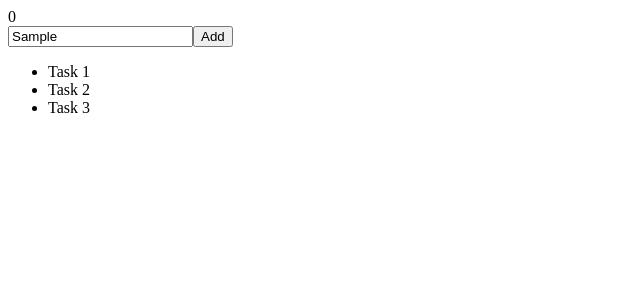
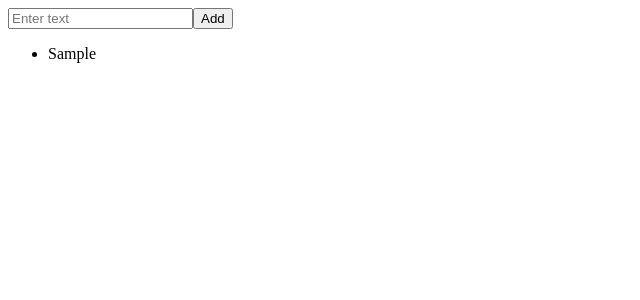
Before and after one commit to devhimani/react_todo, a React (Vite) app: page / in a window 1280 px wide. Both pictures are taken after typing "Sample" into the empty fields and a click on the button "Add". Shown: the top 300 px of the page, without its empty margins (0-640 px from the left). Built offline with nearby package versions, Linux system fonts and the light colour scheme.

Commit message:
create todo

```diff
--- a/src/App.js
+++ b/src/App.js
@@ -1,20 +1,31 @@
-import Input from "./components/Input";
+import { useState } from "react";
 
 const App = () => {
+  const [input, setInput] = useState("");
+  const [todos, setTodos] = useState([]);
+
+  const handleInput = (event) => {
+    // console.log(event.target.value);
+    setInput(event.target.value);
+  };
+
+  const handleAdd = () => {
+    setTodos([input, ...todos]);
+    setInput(""); // clear input
+  };
+
   return (
     <div>
-      <Input />
-
       <div>
-        <input type="text" className="input" placeholder="Enter text"></input>
-        <button>Add</button>
+        <input type="text" value={input} onChange={handleInput} className="input" placeholder="Enter text" />
+        <button onClick={handleAdd}>Add</button>
       </div>
 
       <div>
         <ul>
-          <li>Task 1</li>
-          <li>Task 2 </li>
-          <li>Task 3</li>
+          {todos.map((todo, index) => (
+            <li key={index}>{todo}</li>
+          ))}
         </ul>
       </div>
     </div>
@@ -22,3 +33,6 @@ const App = () => {
 };
 
 export default App;
+
+// controlled component
+// un-controlled component
--- a/src/components/Input.jsx
+++ /dev/null
@@ -1,11 +0,0 @@
-import React from "react";
-
-const Input = () => {
-  let count = 0;
-
-  return <div>{count}</div>;
-};
-
-export default Input;
-
-// component -> memory -> data [string, number, array, object]
```
Also changed, not shown: 1 other file (tests, documents, lock files or other folders).
